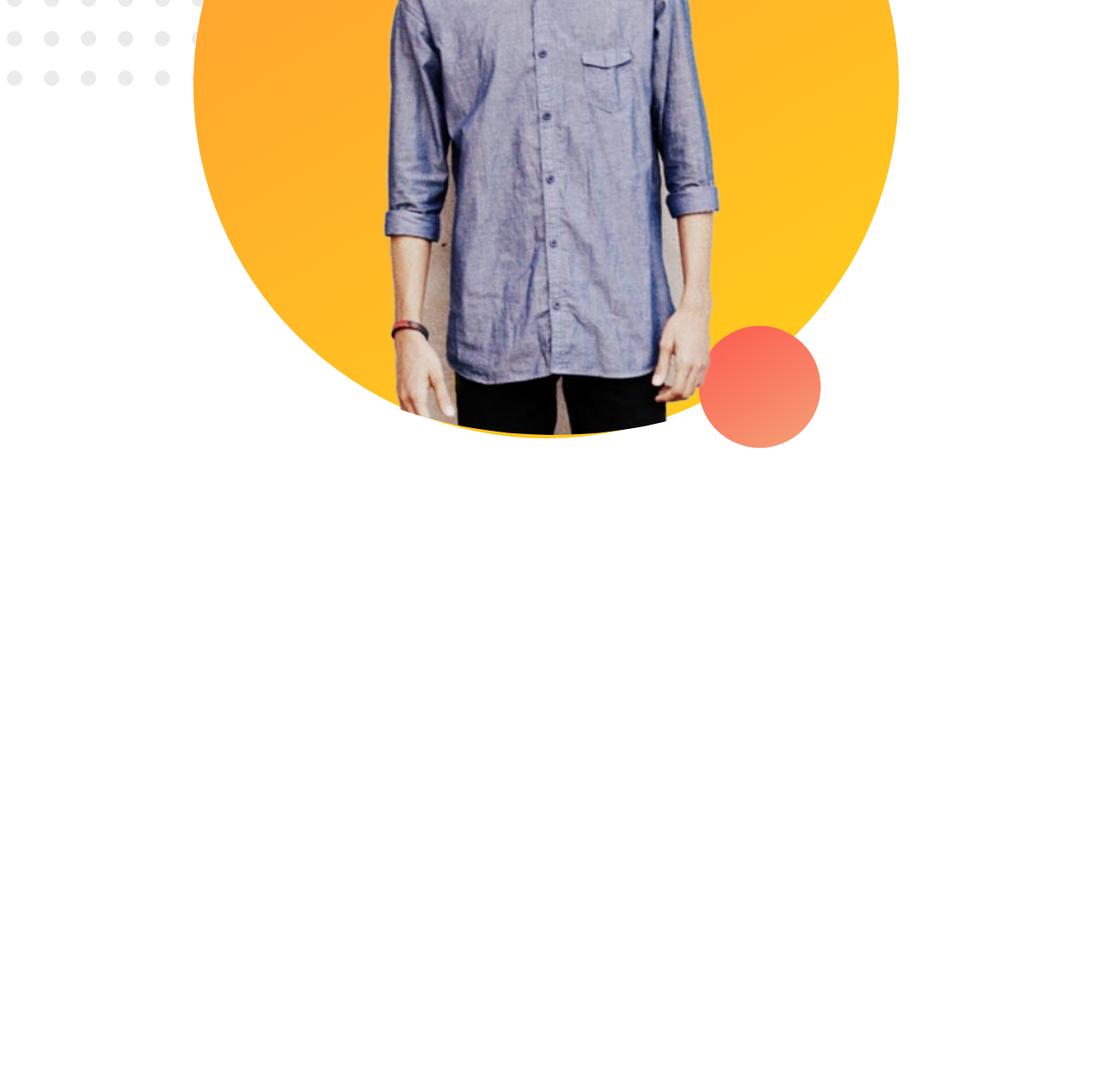
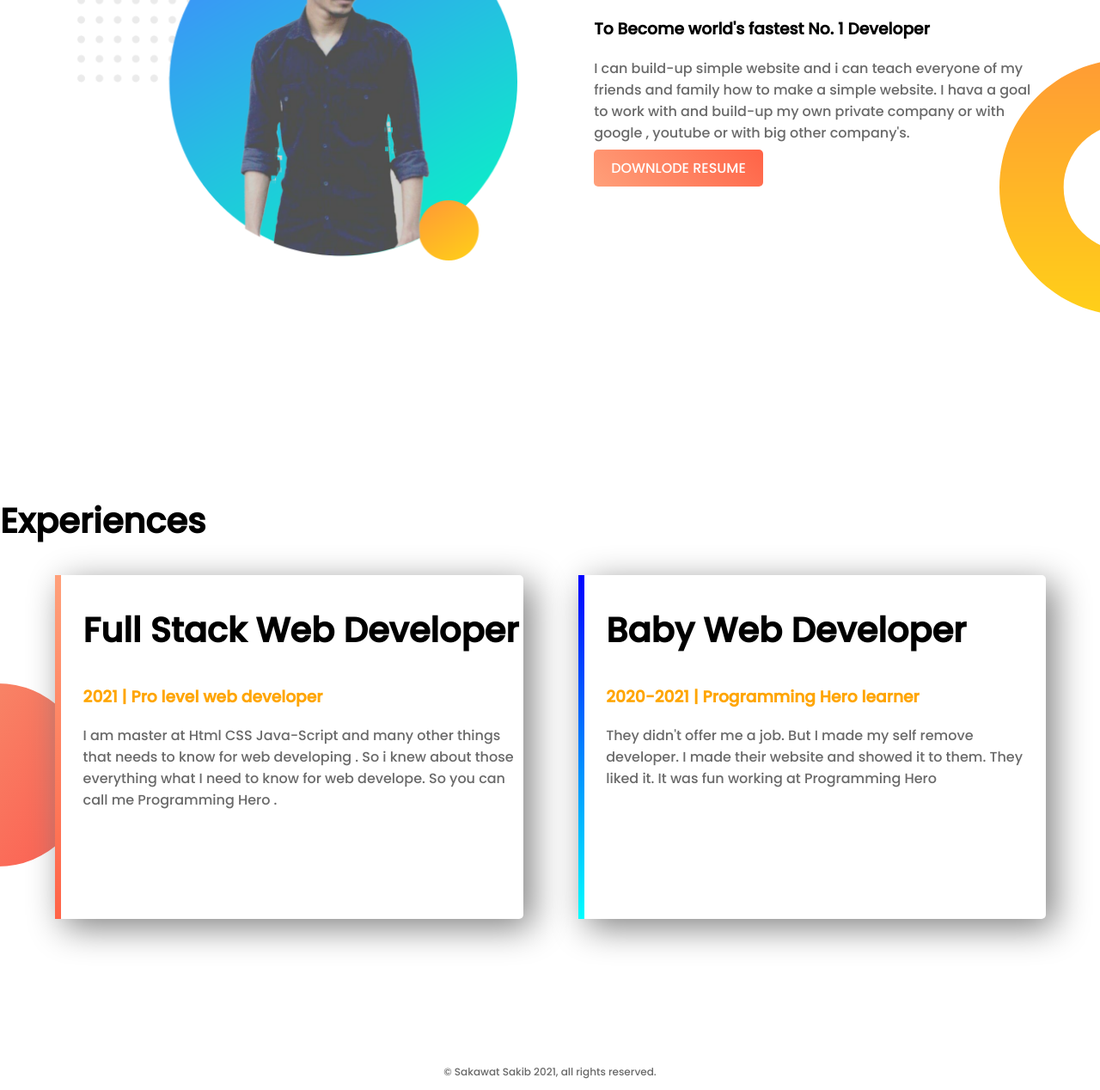
Before and after one commit to SakawatSakib/web-portfolio, a plain HTML site: page index.html in a window 1280 px wide. Shown: the part 757-2025 px from the top of the page at 86% size. Before the commit the page ends 1293 px from the top, so only its background shows below. Drawn offline with Linux system fonts and the light colour scheme.

Commit message:
my portfolio done

```diff
--- a/index.html
+++ b/index.html
@@ -8,20 +8,55 @@
     <link rel="stylesheet" href="style.css">
 </head>
 <body>
-    <section>
+    <section class="top-banner">
 
       <div class="half-width">
-         <h1>Welcome To</h1> <h1><span  class="name-highlight">Sakhawat</span> Website</h1>
+          <h1>Welcome To</h1>
+          <h1><span class="orange-highlight">Sakhawat</span> world</h1>
          <h3>Professional web developer</h3>
-         <p>My name is  sakhawat hossain.I am a professional world class web developer.This is my profession for living.Fo this i do it for my own passion and skill.This is my beautiful and interesting passion.That's why i am a world class web developer.</p>
+         <p>My name is  sakhawat hossain. I am a professional world class web developer.This is my profession for living. For this i do it for my own passion and skill. This is my beautiful and interesting passion. That's why i am a world class web developer .</p>
+         <a class="link-button" target="_blank" href="https://www.facebook.com/sakawat.hossan.7">HIRE ME</a>
 
       </div >
 
-      <div>
+      <div class="half-width">
             <img src="images/imageP.png" alt="">
 
       </div>
 
     </section>
+    <section class="dream-area">
+
+        <div class="half-width">
+            <img src="images/profile2.png" alt="">
+        </div>
+
+        <div class="half-width">
+            <h2>Dream Big</h2>
+            <h3 >To Become world's fastest No. 1 Developer</h3>
+            <p> I can build-up simple website and i can teach everyone of my friends and family how to make a simple website. I hava a goal to work with and build-up my own private company or with google , youtube or with big other company's. </p>
+            <a class="link-button" target="_blank" href="https://www.facebook.com/sakawat.hossan.7">DOWNLODE RESUME</a>
+
+        </div>
+
+    </section>
+    <section class="experience-area" >
+        <h2>Experiences</h2>
+        <div id="full-stack" class=
+       "half-width single-experience" >
+          <h2>Full Stack Web Developer</h2>
+          <h3 class="orange-highlight">2021 | Pro level web developer</h3>
+          <p>I am master at Html CSS Java-Script and many other things that needs to know for web developing . So i knew about those everything what I need to know for web develope. So you can call me <span> Programming Hero </span>.</p>
+        </div>
+        <div id="baby-web" class="half-width single-experience" >
+            <h2>Baby Web Developer</h2>
+            <h3 class="orange-highlight">2020-2021 | Programming Hero learner</h3>
+            <p>They didn't offer me a job. But I made my self remove developer. I made their website and showed it to them. They liked it. It was fun working at Programming Hero</p>
+        </div>
+
+    </section>
+    <footer>
+        <p>© Sakawat Sakib 2021, all rights reserved.</p>
+    </footer>
 </body>
 </html>
--- a/style.css
+++ b/style.css
@@ -1,5 +1,5 @@
 body{
-
+    margin: 0;
     font-family: 'Poppins', sans-serif;
 }
 
@@ -7,13 +7,80 @@ body{
 h1{
     font-size: 50px;
 }
-.name-highlight{
+h3{
+
+
+}
+h2{
+    font-size: 40px;
+}
+p{
+    color: dimgray;
+}
+
+.orange-highlight{
     color:orange;
 }
+
 .half-width{
     width:40%;
-    float:left;
+    float: left;
+
+    margin-left: 5%;
+    padding-left: 2%;
 }
+
 .half-width img{
-    width: 100%;
+     width: 100%;
 }
+
+.top-banner{
+
+    background-repeat: no-repeat;
+    background-image: url("images/top-banner.png");
+
+}
+.dream-area{
+    background-image: url("images/dream-bg.png");
+    background-repeat: no-repeat;
+    background-position: right;
+}
+
+section{
+    height: 500px;
+    padding-bottom: 150px;
+}
+.link-button{
+   text-decoration: none;
+   background-image: linear-gradient(45deg, lightSalmon, tomato );
+   padding: 10px 20px;
+   border-radius: 5px;
+   color:white;
+
+}
+.single-experience{
+    box-shadow: 10px 10px 40px gray;
+    border-radius: 5px;
+    height:80%;
+    background-color: white;
+}
+.experience-area{
+    background-image: url("images/exp-bg.png");
+    background-repeat: no-repeat;
+    background-position: left;
+}
+#full-stack{
+    border-left: 7px solid;
+    border-image: linear-gradient(180deg, lightSalmon , tomato );
+    border-image-slice: 1;
+}
+#baby-web{
+    border-left: 7px solid;
+    border-image: linear-gradient(180deg, blue , cyan) ;
+    border-image-slice: 1;
+}
+footer p{
+ text-align: center;
+ font-size:12px;
+
+}
```
Also changed, not shown: images/profile2.png (added).
